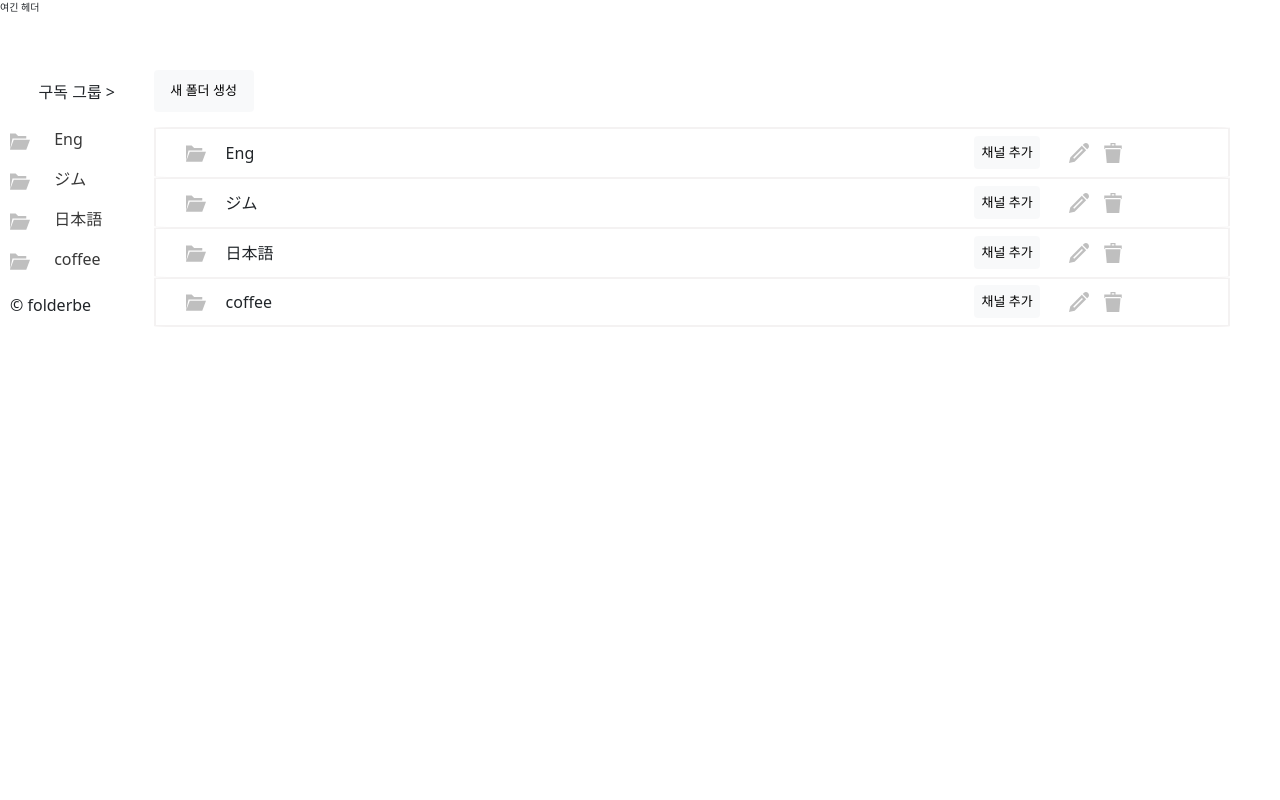
After one commit to ssoonan/folderbe, a Flask app: page /list in a window 1280 px wide. The commit adds this page. Run offline with Flask 2, Linux system fonts and the light colour scheme; some libraries are stand-ins or nearby versions.

Commit message:
UI: 목록 페이지 flex로

```diff
--- a/app.py
+++ b/app.py
@@ -52,6 +52,15 @@ def index():
 
 
 
+@app.route("/list")
+def list():
+
+    folders = ["Eng", "ジム", "日本語", "coffee"] # TODO: sidebar 데이터 중복 제거하기
+
+
+    return render_template("list.html", folders=folders)
+
+
 @app.route("/api_test")
 def api_test():
     params = {"part": "snippet", "mine": True, "maxResults": 50}
--- a/static/style.css
+++ b/static/style.css
@@ -1,3 +1,24 @@
+:root {
+  --color-primary: #eb2f64;
+  --color-primary-light: #FF3366;
+  --color-primary-dark: #BA265D;
+
+  --color-grey-light-1: #faf9f9;
+  --color-grey-light-2: #f4f2f2;
+  --color-grey-light-3: #f0eeee;
+  --color-grey-light-4: #ccc;
+
+  --color-grey-dark-1: #333;
+  --color-grey-dark-2: #777;
+  --color-grey-dark-3: #999;
+
+  --shadow-dark: 0 2rem 6rem rgba(0,0,0,.3);
+  --shadow-light: 0 2rem 5rem rgba(0,0,0,.06);
+
+  --line: 2px solid var(--color-grey-light-2);
+}
+
+
 * {
   margin: 0;
   padding: 0;
@@ -83,3 +104,57 @@ nav {
 .thumbnail__detail {
 
 }
+
+
+/* list */
+
+.list__content {
+  display: flex;
+  flex-direction: column;
+  flex: 1;
+  margin-right: 5rem;
+}
+
+.list__plus-folder {
+  font-size: 1.3rem;
+  width: 10rem;
+  padding: 1rem 0;
+  margin-bottom: 1.5rem;
+
+}
+
+.folder {
+  display: flex;
+  height: 5rem;
+  align-items: center;
+  font-size: 1.6rem;
+  border-radius: 2%;
+
+  padding-left: 3rem;
+  border-top: var(--line);
+  border-left: var(--line);
+  border-right: var(--line);
+}
+
+.folder:last-child {
+  border-bottom: var(--line);
+}
+
+.folder__hover--icon {
+  margin-left: auto;
+  margin-right: 10rem;
+}
+
+.folder__plus-channel {
+  font-size: 1.3rem;
+  padding: .6rem;
+  margin-right: 2rem;
+}
+
+
+.folder__icon {
+  width: 2rem;
+  height: 2rem;
+  fill: rgba(184, 184, 184, 0.897);
+  margin: 0 0.5rem
+}
--- a/templates/base.html
+++ b/templates/base.html
@@ -26,16 +26,16 @@
         <div class="d-flex">
             <nav class="sidebar d-flex flex-column p-3">
                 <div class="text-center mb-4">
-                    <a href="#" class="text-dark text-decoration-none">구독 그룹 ></a>
+                    <a href={{ url_for('list') }} class="text-dark text-decoration-none">구독 그룹 ></a>
                 </div>
                 <ul class="list-unstyled flex-column">
-                    {% for dir in dirs %}
+                    {% for folder in folders %}
                     <li class="">
                         <a href="#" class="nav-link text-decoration-none">
                             <svg class="icon icon-folder-open">
                                 <use href="/static/svg/sprite.svg#icon-folder-open"></use>
                             </svg>
-                            <span>{{ dir }}</span>
+                            <span>{{ folder }}</span>
                         </a>
                     </li>
                     {% endfor %}
--- /dev/null
+++ b/templates/list.html
@@ -0,0 +1,29 @@
+{% extends "base.html" %}
+
+{% block content %}
+<main class="list__content">
+
+  <button class="list__plus-folder btn btn-light"><span>새 폴더 생성</span></button>
+  {% for folder in folders %}
+  <div class="folder">
+    <svg class="icon-folder-open">
+      <use href="/static/svg/sprite.svg#icon-folder-open"></use>
+    </svg>
+    <span class="folder__name">{{ folder }}</span>
+    <div class="folder__hover--icon">
+      <button class="folder__plus-channel btn btn-light"><span>채널 추가</span></button>
+      <svg class="folder__icon">
+        <use href="/static/svg/sprite.svg#icon-pencil"></use>
+      </svg>
+      <svg class="folder__icon">
+        <use href="/static/svg/sprite.svg#icon-bin2"></use>
+      </svg>
+    </div>
+  </div>
+
+  {% endfor %}
+
+
+</main>
+
+{% endblock %}
```
